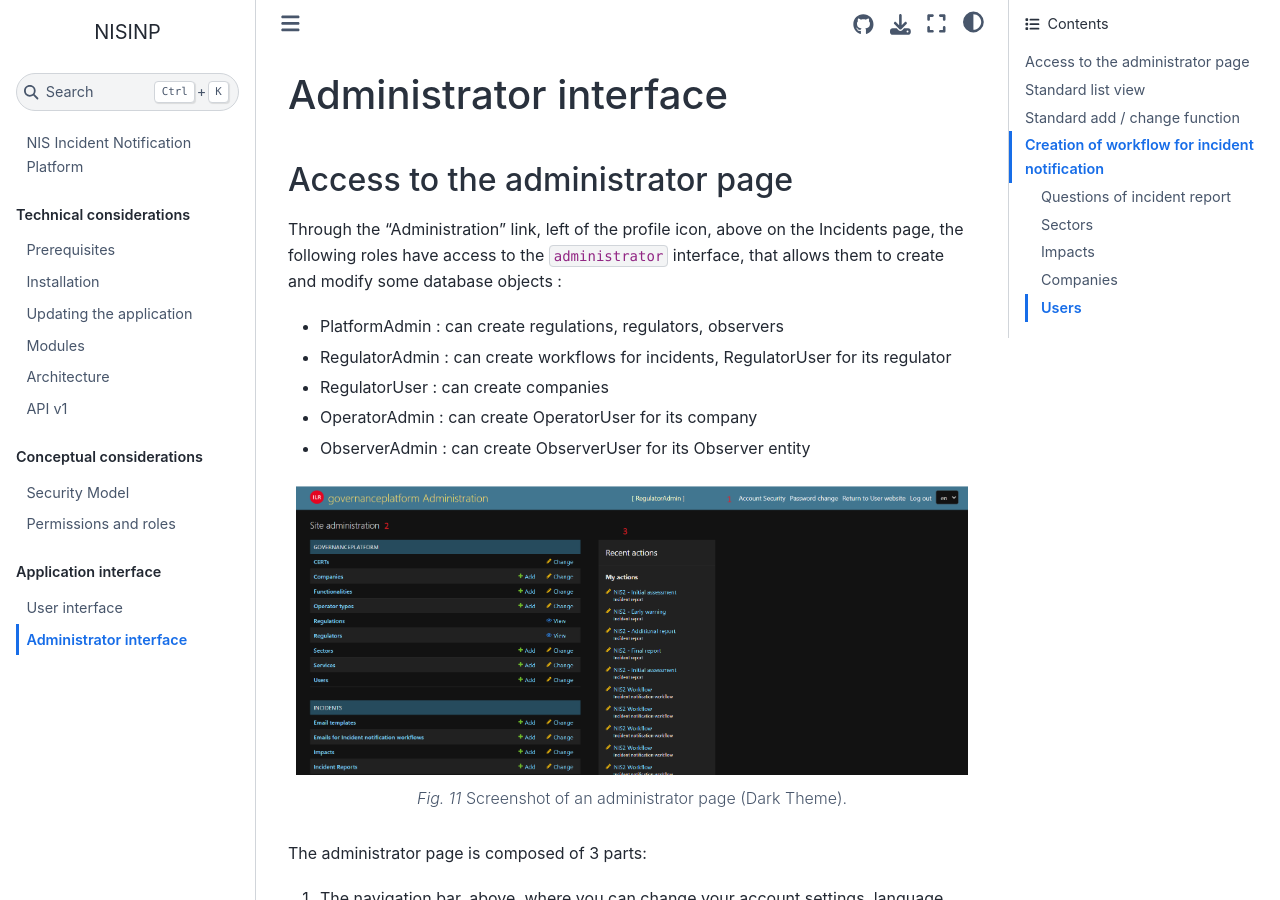
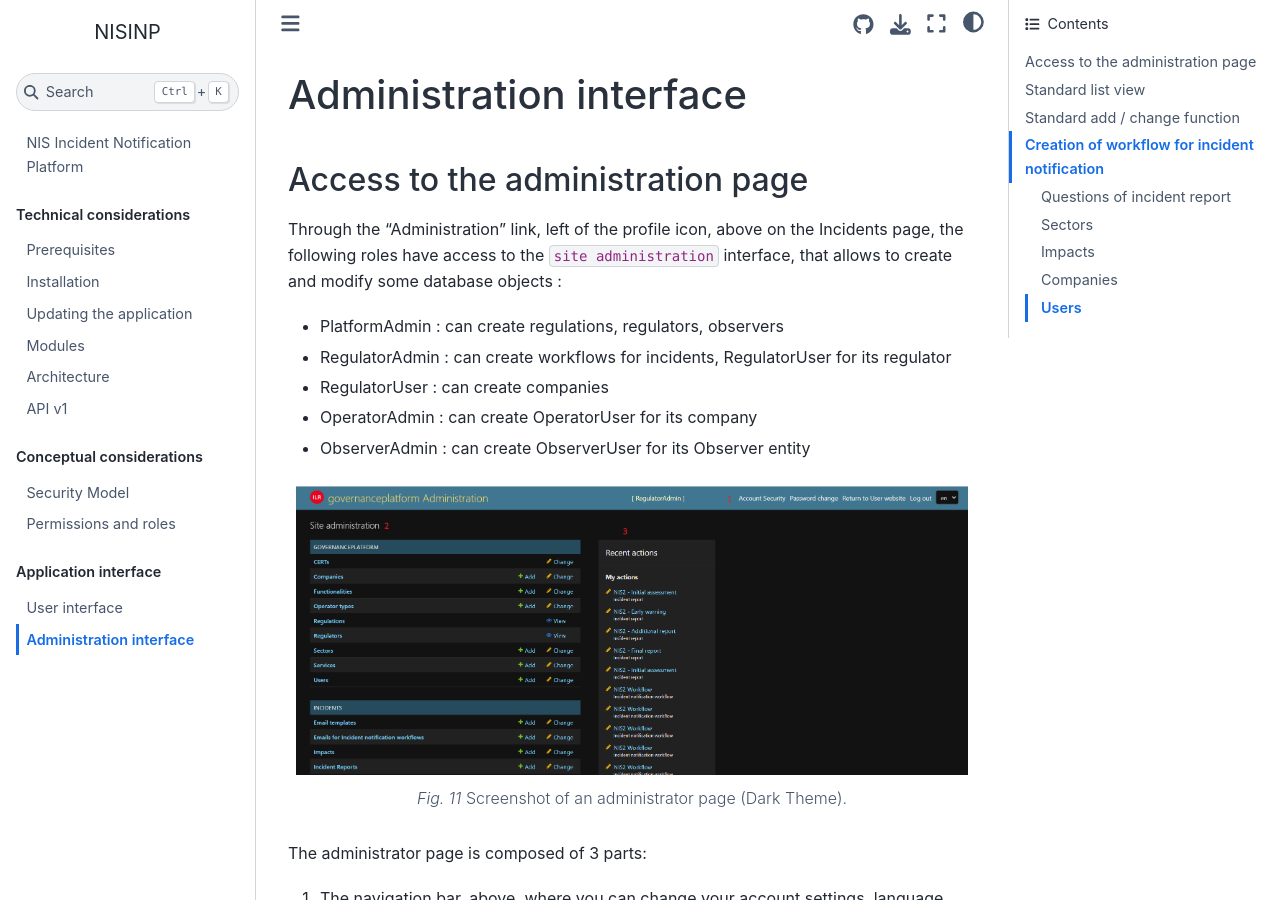
Before and after one commit to informed-governance-project/NISINP, a Sphinx documentation site: the page built from docs/ui_administrator.rst, in a window 1280 px wide and 900 px high. Built offline with Sphinx 7.4.7 and the Sphinx Book theme 1.1.4, drawn with Linux system fonts in a browser that asks for light colours.

Commit message:
Update ui_administrator.rst

```diff
--- a/docs/ui_administrator.rst
+++ b/docs/ui_administrator.rst
@@ -1,10 +1,10 @@
-Administrator interface
+Administration interface
 =========================
 
-Access to the administrator page
+Access to the administration page
 -----------------------------------
 
-Through the "Administration" link, left of the profile icon, above on the Incidents page, the following roles have access to the ``administrator`` interface, that allows them to create and modify some database objects :
+Through the "Administration" link, left of the profile icon, above on the Incidents page, the following roles have access to the ``site administration`` interface, that allows to create and modify some database objects :
 
 - PlatformAdmin : can create regulations, regulators, observers
 - RegulatorAdmin : can create workflows for incidents, RegulatorUser for its regulator
```
